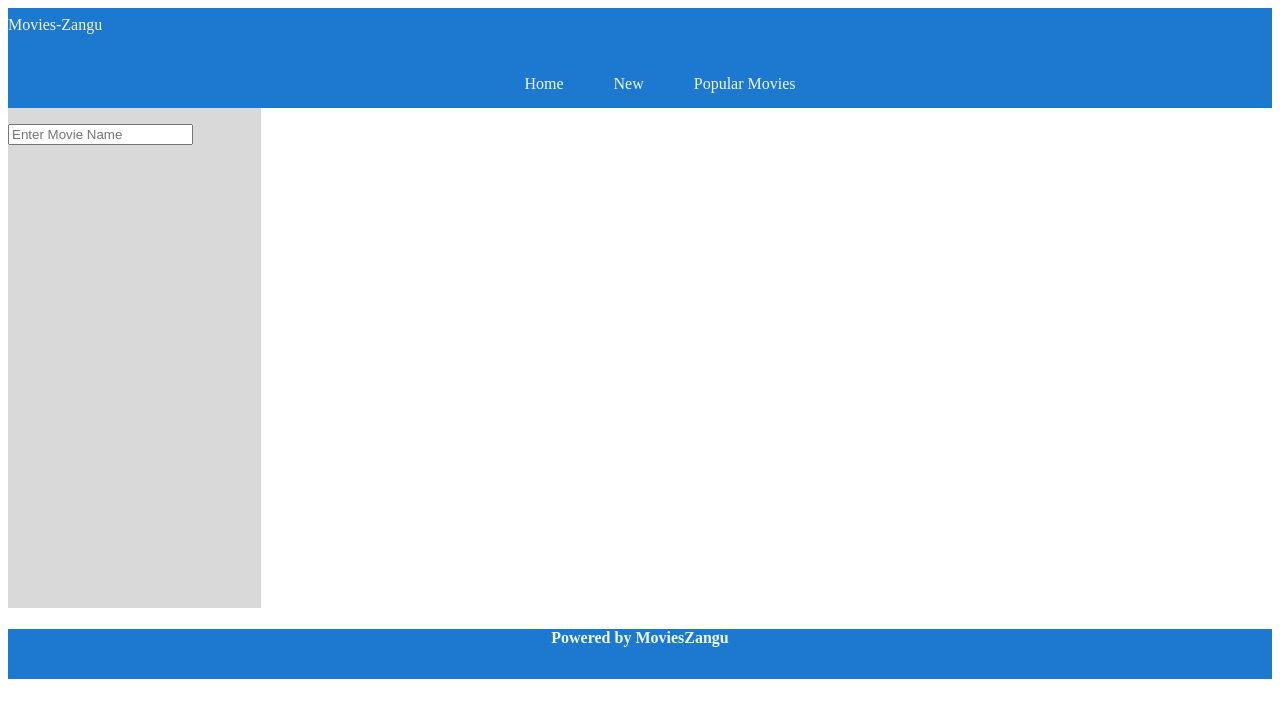
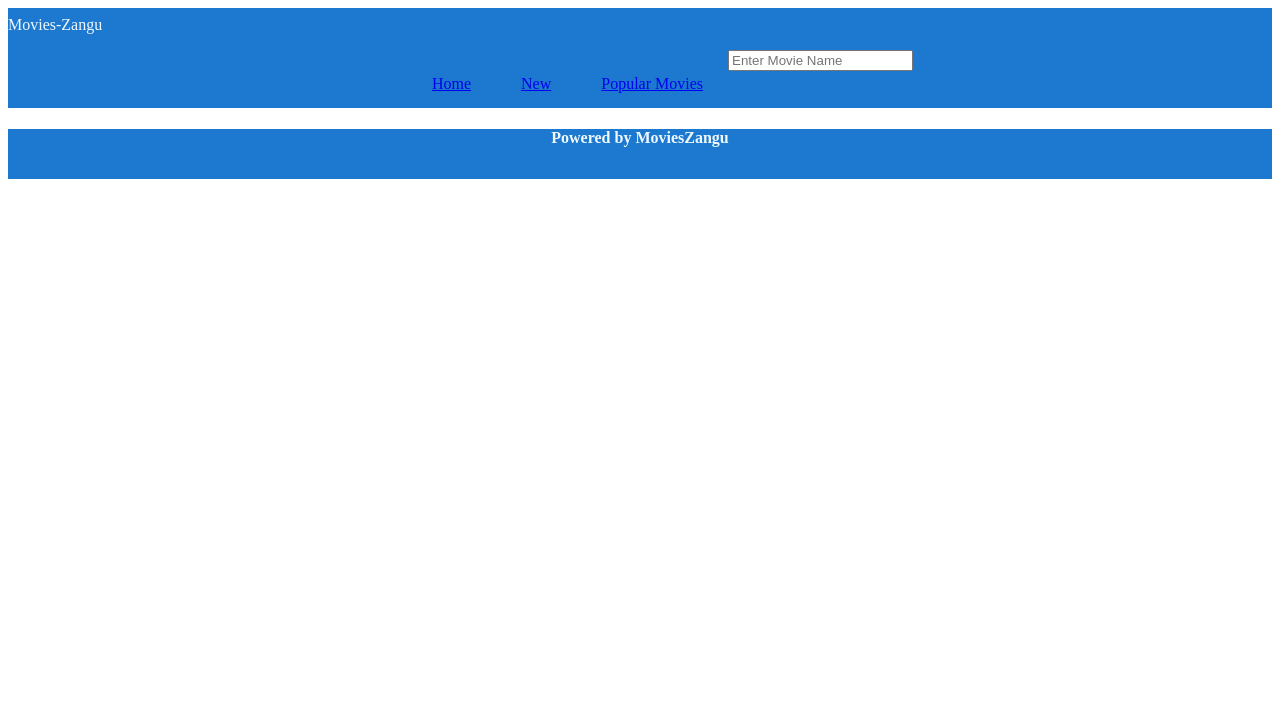
Before and after one commit to VincentLangat033/Phase-1-Project, a plain HTML site: page index.html in a window 1280 px wide. Drawn offline with Linux system fonts and the light colour scheme; no server answers.

Commit message:
connect search bar and navigation bar to the DOM

```diff
--- a/index.html
+++ b/index.html
@@ -12,70 +12,69 @@
         <div class="movieIcon">Movies-Zangu</div>
         <nav class="navBarEl">
             <ul class="navBarList">
-                <li>Home</li>
-                <li>New</li>
-                <li>Popular Movies</li>
-            </ul>
-        </nav>
-    </div>
-    <div class="contentBody">
-        <div class="sideNavBar">
+                <li><a href="./index.html">Home</a></li>
+                <li> <a href="#">New</a> </li>
+                <li><a href="./index.html">Popular Movies</a></li>
                 <form action="#" class="form">
                     <input type="text" placeholder="Enter Movie Name" class="search">
                 </form>
+
+            </ul>
+
+        </nav>
     </div>
-        <div class="mainContentBody">
-            <main class="main">
+    <!-- <header id="header">
+        <form id="form">
+            <input type="text" id="search" class="search" placeholder="Search">
+        </form>
+    </header> -->
+    <main id="main">
         <!-- <div class="movie">
-                    <img src="./cloudkid.jpeg" alt="image placeholder">
-                    <div class="movieInfo">
-                        <h3>Movie Title</h3>
-                        <span class="green">6.5</span>
-
+            <img src="./Nerdcopy.png" alt="">
+            <div class="movie-info">
+                <h3>Movie title</h3>
+                <span class="green">6.9</span>
             </div>
-                    <div class="overView">
+            <div class="overview">
                 <h3>Overview</h3>
-                        Lorem ipsum dolor sit amet consectetur adipisicing elit. In
-                         eaque sint non nihil a eveniet soluta sequi hic debitis, n
-                        atus impedit esse iste explicabo vel rem? Eos ipsum alias quis.
+                Lorem ipsum dolor sit amet,
+                consectetur adipisicing elit. Numquam labore
+                debitis ab non provident autem eligendi vero, veniam reprehenderit co
+                rporis et sed doloribus molestias, accusamus expedita nemo voluptate doloremque quasi.
             </div>
         </div>
         <div class="movie">
-                    <img src=".img1.jpg" alt="image placeholder">
-                    <div class="movieInfo">
-                        <h3>Movie Title</h3>
-                        <span class="orange">6.5</span>
-
+            <img src="./Nerdcopy.png" alt="">
+            <div class="movie-info">
+                <h3>Movie title</h3>
+                <span class="orange">6.9</span>
             </div>
-                    <div class="overView">
+            <div class="overview">
                 <h3>Overview</h3>
-                        Lorem ipsum dolor sit amet consectetur adipisicing elit. In
-                         eaque sint non nihil a eveniet soluta sequi hic debitis, n
-                        atus impedit esse iste explicabo vel rem? Eos ipsum alias quis.
+                Lorem ipsum dolor sit amet,
+                consectetur adipisicing elit. Numquam labore
+                debitis ab non provident autem eligendi vero, veniam reprehenderit co
+                rporis et sed doloribus molestias, accusamus expedita nemo voluptate doloremque quasi.
             </div>
         </div>
         <div class="movie">
-                    <img src=".img1.jpg" alt="image placeholder">
-                    <div class="movieInfo">
-                        <h3>Movie Title</h3>
-                        <span class="red">6.5</span>
-
+            <img src="./Nerdcopy.png" alt="">
+            <div class="movie-info">
+                <h3>Movie title</h3>
+                <span class="red">6.9</span>
             </div>
-                    <div class="overView">
+            <div class="overview">
                 <h3>Overview</h3>
-                        Lorem ipsum dolor sit amet consectetur adipisicing elit. In
-                         eaque sint non nihil a eveniet soluta sequi hic debitis, n
-                        atus impedit esse iste explicabo vel rem? Eos ipsum alias quis.
+                Lorem ipsum dolor sit amet,
+                consectetur adipisicing elit. Numquam labore
+                debitis ab non provident autem eligendi vero, veniam reprehenderit co
+                rporis et sed doloribus molestias, accusamus expedita nemo voluptate doloremque quasi.
             </div>
         </div> -->
     </main>
-        </div>
-
-    </div>
     <footer class="footer">
         <h4>Powered by MoviesZangu</h4>
     </footer>
-
     <script src="./assets/js/main.js"></script>
 </body>
 </html>
```
Lines whose indentation alone changed are shown as unchanged.
